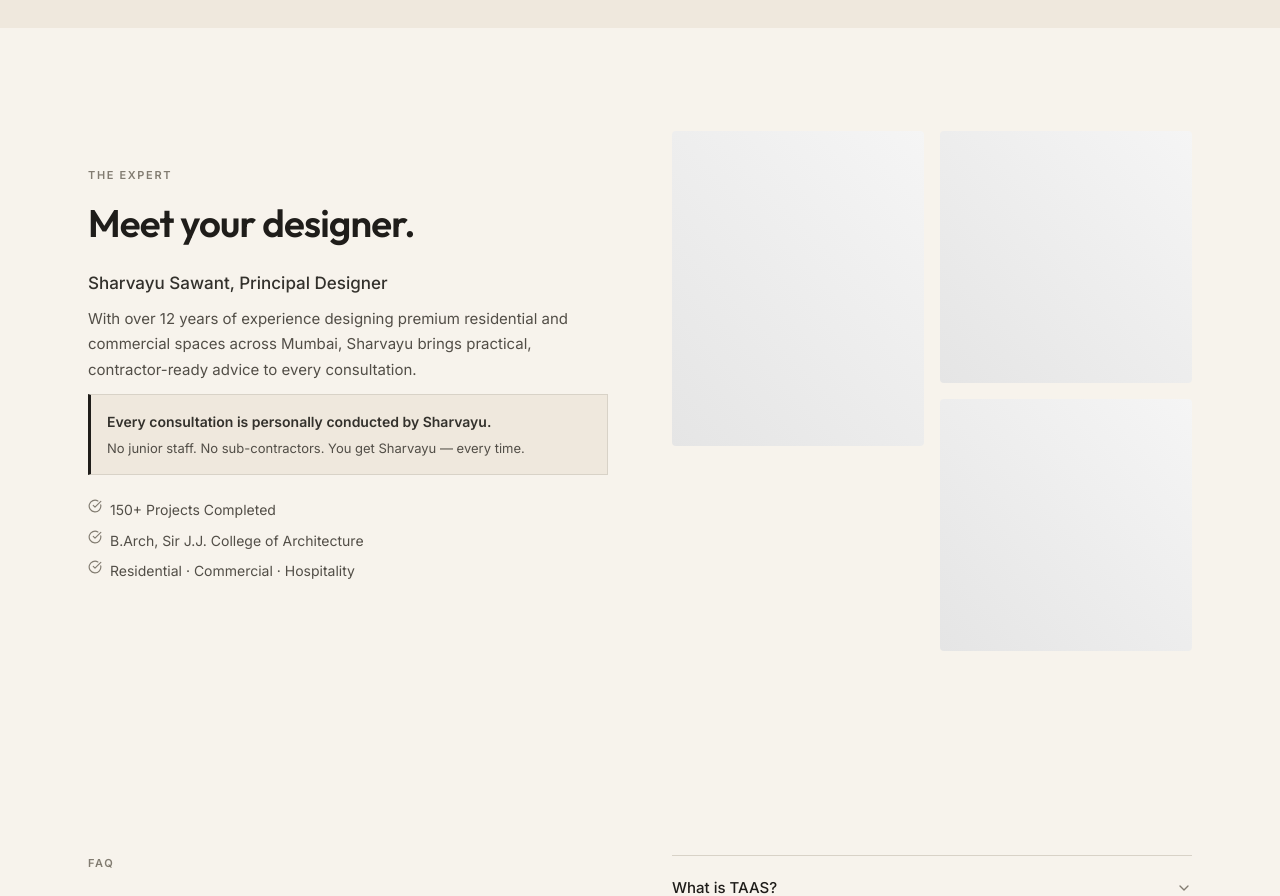
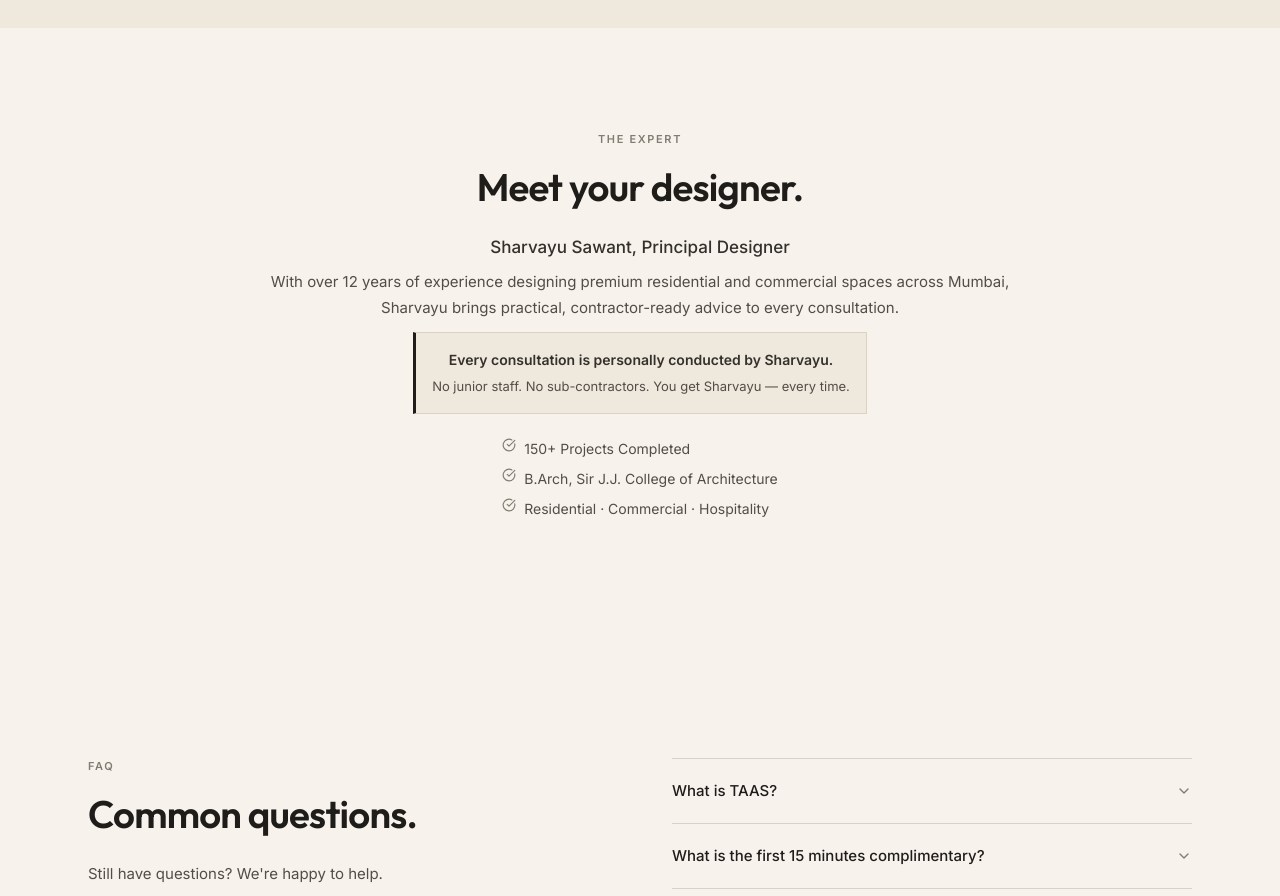
Before and after one commit to SHARV12456/TAAS, a Next.js app: page / in a window 1280 px wide. Shown: the part 6280-7176 px from the top of the page. Built offline with nearby package versions, Linux system fonts and the light colour scheme.

Commit message:
style: remove placeholder frames from designer profile and center content

```diff
--- a/src/app/page.tsx
+++ b/src/app/page.tsx
@@ -429,8 +429,8 @@ export default function Home() {
       {/* ── DESIGNER PROFILE ── */}
       <section className="section" style={{ background: 'var(--color-white)' }}>
         <div className="container">
-          <div style={{ display: 'grid', gridTemplateColumns: 'repeat(auto-fit, minmax(300px, 1fr))', gap: '4rem', alignItems: 'center' }}>
-            <div>
+          <div style={{ maxWidth: 800, margin: '0 auto', textAlign: 'center' }}>
+            <div style={{ display: 'flex', flexDirection: 'column', alignItems: 'center' }}>
               <p className="label-caps" style={{ color: 'var(--color-grey)', marginBottom: '1rem' }}>The Expert</p>
               <h2 className="heading-2" style={{ marginBottom: '1.5rem' }}>Meet your designer.</h2>
               <p style={{ fontSize: '1.0625rem', color: 'var(--color-charcoal)', fontWeight: 500, marginBottom: '0.5rem' }}>Sharvayu Sawant, Principal Designer</p>
@@ -447,20 +447,8 @@ export default function Home() {
                 <li style={{ fontSize: '0.875rem', color: 'var(--color-charcoal-light)', display: 'flex', gap: '0.5rem' }}><CheckCircle size={14} color="var(--color-grey)"/> Residential · Commercial · Hospitality</li>
               </ul>
             </div>
-            <div style={{ display: 'grid', gridTemplateColumns: '1fr 1fr', gap: '1rem' }}>
-              <div style={{ aspectRatio: '4/5', background: 'var(--color-light-grey)', borderRadius: '4px', overflow: 'hidden' }}>
-                <div style={{ width: '100%', height: '100%', background: 'linear-gradient(45deg, #e5e5e5, #f5f5f5)' }} />
-              </div>
-              <div style={{ display: 'flex', flexDirection: 'column', gap: '1rem' }}>
-                <div style={{ aspectRatio: '1', background: 'var(--color-light-grey)', borderRadius: '4px', overflow: 'hidden' }}>
-                  <div style={{ width: '100%', height: '100%', background: 'linear-gradient(45deg, #e5e5e5, #f5f5f5)' }} />
-                </div>
-                <div style={{ aspectRatio: '1', background: 'var(--color-light-grey)', borderRadius: '4px', overflow: 'hidden' }}>
-                  <div style={{ width: '100%', height: '100%', background: 'linear-gradient(45deg, #e5e5e5, #f5f5f5)' }} />
-                </div>
-              </div>
-            </div>
           </div>
+
         </div>
       </section>
 
```
